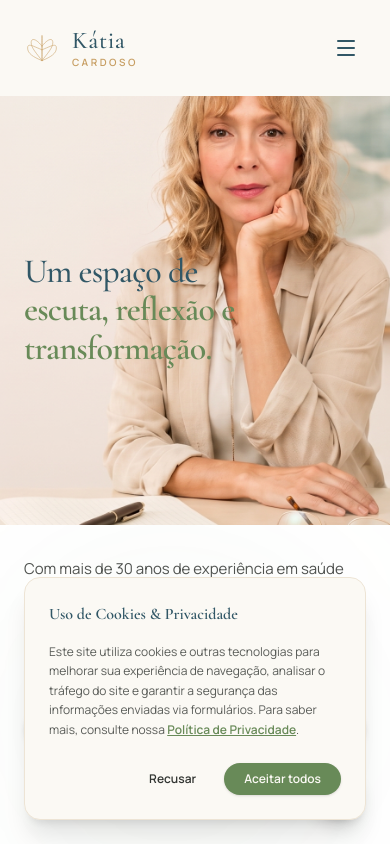
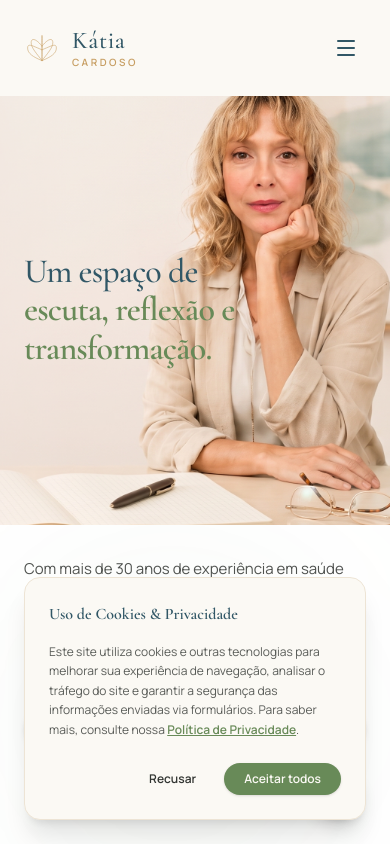
Before and after one commit to ronaldocardoso/katiacardoso, a Next.js app: page / in a window 390 px wide. Shown: the top 844 px of the page. Built offline with nearby package versions, Linux system fonts and the light colour scheme.

Commit message:
adjust: decrease mobile Hero image scale to 1.18 and keep right anchor

```diff
--- a/src/app/page.tsx
+++ b/src/app/page.tsx
@@ -166,7 +166,7 @@ export default function Home() {
               fill
               priority
               className="object-cover"
-              style={{ objectPosition: '100% center', transform: 'scale(1.35)', transformOrigin: 'right center' }}
+              style={{ objectPosition: '100% center', transform: 'scale(1.18)', transformOrigin: 'right center' }}
               sizes="100vw"
             />
             {/* Title Overlay */}
```
